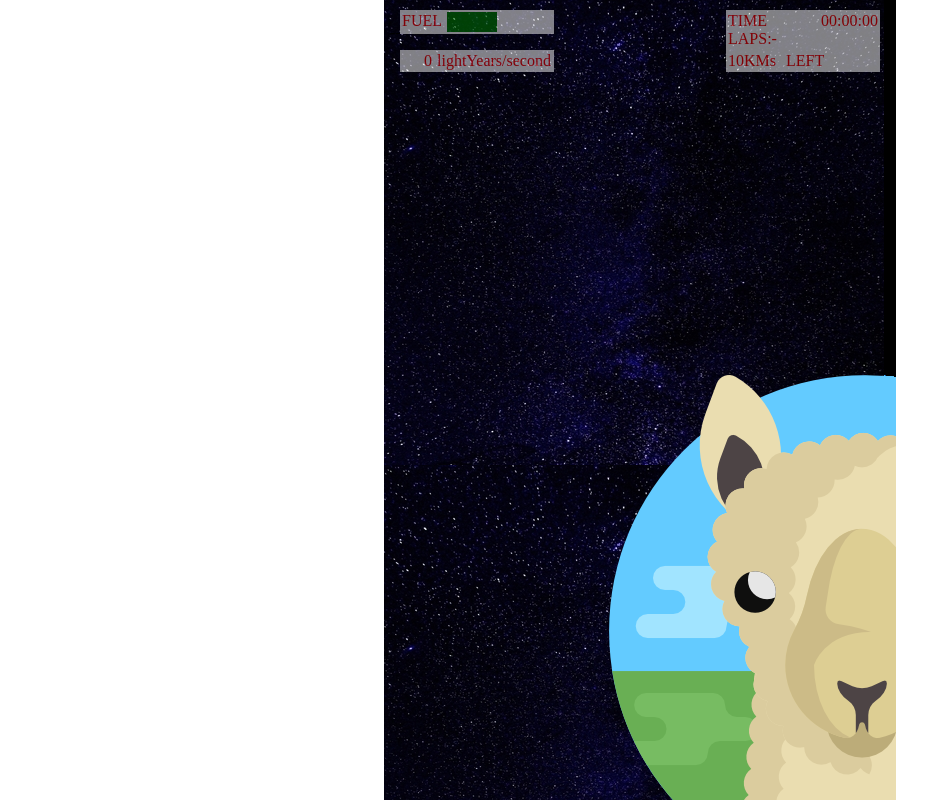
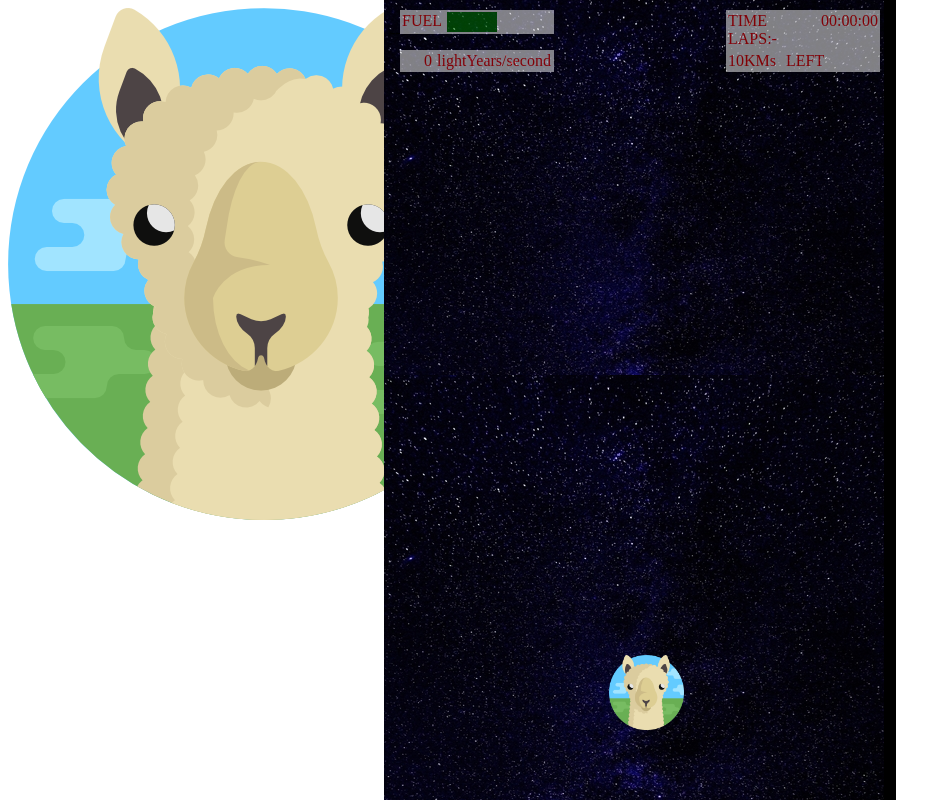
Before and after one commit to nadishsood/LlamaStar-Gallactica, a plain HTML site: page index.html in a window 1280 px wide. Shown: the whole page, without its empty margins (0-951 px from the left). Drawn offline with nearby package versions, Linux system fonts and the light colour scheme.

Commit message:
Car movement(left, right, up and down) and car speed implemented.)

```diff
--- a/game.js
+++ /dev/null
@@ -1,30 +0,0 @@
-// let canvas = $('#canvas');
-let canvas = document.querySelector('#canvas');
-let context = canvas.getContext('2d');
-
-let skyroad = new Image();
-skyroad.src = "./images/skyroad.jpg";
-
-skyroad.onload =()=>{
-    requestAnimationFrame(gameLoop);
-}
-
-let car = new Image;
-car.src = './images/llama.png';
-
-let yOffset = -500;
-
-function gameLoop(){
-    if(yOffset >= 0) yOffset = -500;
-
-    context.drawImage(skyroad, 0, yOffset);
-    context.drawImage(skyroad, 0, yOffset + 500);
-    context.drawImage(skyroad, 0, yOffset + 1024);
-
-
-
-    yOffset +=10;
-    context.drawImage(car, 225, 400);
-
-    requestAnimationFrame(gameLoop);
-}
--- a/index.html
+++ b/index.html
@@ -5,7 +5,7 @@
         <title>Llama Racer</title>
         <script src="https://ajax.googleapis.com/ajax/libs/d3js/5.15.0/d3.min.js"></script>
 
-        <script src = 'game.js' type="module"></script>
+        <script src = './script/index.js' type="module"></script>
         <style>
             canvas{
                 background: black;
@@ -94,6 +94,8 @@
 
 
 
+
+
         </style>
     </head>
     <body>
@@ -145,5 +147,7 @@
             </div>
         </div>
 
+        <img src="./images/llama.png" alt="">
+
     </body>
 </html>
--- /dev/null
+++ b/script/car.controller.class.js
@@ -0,0 +1,32 @@
+export default class CarController{
+    constructor(options){
+        this.road = options.road;
+        this.playerCar = options.playerCar;
+        this.init();
+    }
+
+    init(){
+        document.addEventListener('keydown', (e)=>{
+
+            console.log(e.keyCode);
+            switch(e.keyCode){
+                case 37:
+                    this.playerCar.moveLeft();
+                    break;
+                case 38:
+                    this.playerCar.speed += 1;
+                    break;
+                case 39:
+                    this.playerCar.moveRight();
+                    break;
+                case 40:
+                    this.playerCar.speed -= 5;
+                    break;
+                default:
+                    break;
+
+            }
+        });
+    }
+
+}
--- /dev/null
+++ b/script/game.class.js
@@ -0,0 +1,20 @@
+import Road from './road.class.js';
+import PlayerCar from './player.car.class.js';
+import CarController from './car.controller.class.js'
+
+export default class Game{
+  constructor(context){
+      this.context = context;
+      this.road = new Road(this);
+      this.playerCar = new PlayerCar(this);
+      new CarController({
+          road: this.road,
+          playerCar: this.playerCar
+
+      });
+  }
+  update(){
+    this.road.update();
+    this.playerCar.update();
+  }
+}
--- /dev/null
+++ b/script/index.js
@@ -0,0 +1,18 @@
+import Game from './game.class.js';
+
+let canvas = document.querySelector('#canvas');
+let context = canvas.getContext('2d');
+
+let game = new Game(context);
+
+requestAnimationFrame(gameLoop);
+
+
+let yOffset = -500;
+
+function gameLoop(){
+
+    game.update();
+
+    requestAnimationFrame(gameLoop);
+}
--- /dev/null
+++ b/script/player.car.class.js
@@ -0,0 +1,46 @@
+export default class PlayerCar{
+    constructor(game){
+        this.game = game;
+        this.context = this.game.context;
+        this._positionX = 225; //starting position
+        this._positionY = 680; //starting position
+
+        this._speed = 0;
+        this.maxSpeed = 120;
+
+        this.car = new Image;
+        this.car.src = './../images/llama.png';
+        }
+
+        moveLeft(){
+            this._positionX -=5;
+            if(this._positionX <= 150) this._positionX = 150; //constraint
+
+        }
+
+        moveRight(){
+            this._positionX += 5;
+            if(this._positionX >= 300) this._positionX = 300; //constraint
+        }
+
+        set speed(speed){
+            if(speed > this.maxSpeed){
+                this._speed = this.maxSpeed;
+            }else if(speed <= 0){
+                this._speed = 0;
+            }else{
+                this._speed = speed;
+            }
+
+            document.querySelector(".speedo-meter .speed").innerHTML = this._speed;
+     }
+
+        get speed(){
+            return this._speed;
+        }
+
+        update(){
+           this. context.drawImage(this.car, this._positionX, this._positionY, 75, 75);
+
+        }
+}
--- /dev/null
+++ b/script/road.class.js
@@ -0,0 +1,20 @@
+export default class Road{
+    constructor(game){
+        this.game = game;
+        this.context = this.game.context;
+        this.yOffset = -500;
+        this.road = new Image();
+        this.road.src = "./images/skyroad.jpg";
+    }
+    update(){
+        if(this.yOffset >= 0) this.yOffset = -500;
+
+        this.context.drawImage(this.road, 0, this.yOffset);
+        this.context.drawImage(this.road, 0, this.yOffset + 500);
+        this.context.drawImage(this.road, 0, this.yOffset + 900);
+
+
+
+        this.yOffset += this.game.playerCar.speed / 5;
+    }
+}
```
